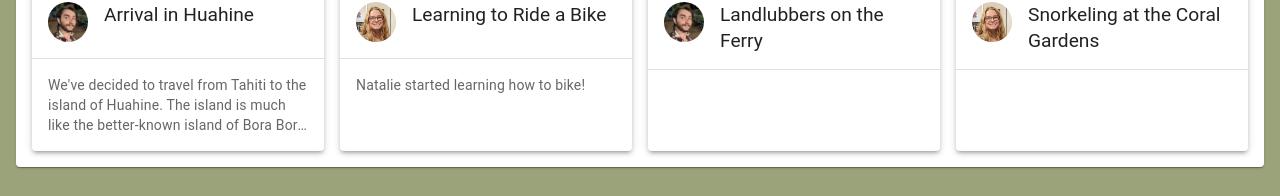
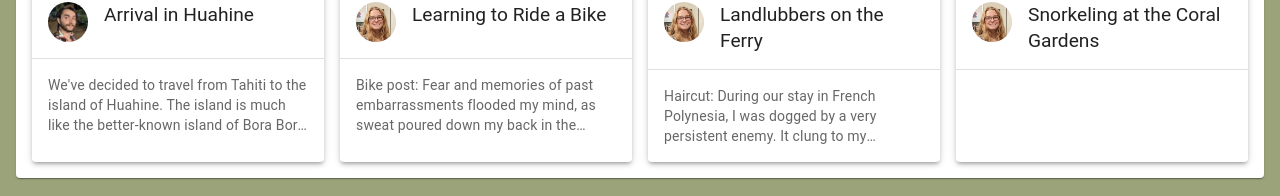
Before and after one commit to CaelCoruscare/nat-cael-blog, a React (Create React App) app: page / in a window 1280 px wide. Shown: the part 230-426 px from the top of the page. Built offline with nearby package versions, Linux system fonts and the light colour scheme.

Commit message:
added some text

```diff
--- a/src/GridOfPosts.js
+++ b/src/GridOfPosts.js
@@ -46,8 +46,13 @@ function GridOfPosts() {
             setP2('')
             break
         case 1:
-            setP0('Natalie started learning how to bike!')
-            setP1('Paragraph 2')
+            setP0('Bike post: Fear and memories of past embarrassments flooded my mind, as sweat poured down my back in the sticky heat and soaked the long shirt I had worn in case of falls. Part of me regretted agreeing to lessons the moment Cael rolled the rusting green bicycle out onto the dirt road near our homestay on Huahine. A combination of poor coordination and anxiety had prevented me from learning to ride as a child and Cael was dead set on helping me conquer that fear. Reluctantly I mounted the bike, my heart pounding as it wobbled violently. ')
+            setP1('With Cael and our friend Leander there to support me, I practiced getting on and off until I could do so relatively smoothly. Next came practicing pedaling with one foot still on the ground to catch me in case of falling, and when that failed to send me flying into the road Cael instructed me to push down harder on the pedal. This sent me coasting a few feet before he told me to put my foot down. Sometimes I was even able to have both feet off the ground for brief periods of time. This was petrifying but exhilarating, and I felt like maybe I actually had a chance to actually learn how to bike. The lesson was cut short by rain and to my my immense relief I was able to change out of the long pants and shirt. If all goes well I will be riding bikes soon!')
+            setP2('')
+            break
+        case 2:
+            setP0('Haircut: During our stay in French Polynesia, I was dogged by a very persistent enemy. It clung to my shoulders and neck during hikes and walks through town, threatening to smother me with intolerable warmth. It grew tangled and bedraggled with rain and sweat and sunscreen and got caught in the buckles of my pack. My hair was quickly becoming my greatest nemesis, as I struggled with the Sisyphean task of keeping it clean and detangled in the tropical heat. Despite initial reluctance due to an awkward pageboy haircut in middle school (the result of Silly Putty and an overzealous little sibling armed with scissors), it was rapidly becoming my only option if I wanted to prevent becoming a dreadlocked walking carpet. ')
+            setP1('After trying and failing to find a skilled barber on the island of Huahine, I resolved that I would chop it all off once we returned to the Tahitian city of Papeete. I walked into the salon armed with a picture of a woman with a bob cut and my debit card, and asked that the offending tresses be hacked off. After shearing off all of the hair below my shoulders, the barber paraded the great thick ponytail around like a trophy of war before he proceeded to shampoo and finish my coiffure. I am still getting used to the end result, often trying to tuck hair that no longer exists behind my ears but I also feel unburdened and ready to take on the world.')
             setP2('Paragraph 3')
             break
         }
@@ -69,8 +74,8 @@ function GridOfPosts() {
     <div>
         <Grid2 container spacing={2}>
             <ArticleCard author='cael' title='Arrival in Huahine' handleOpenPost={() => handleOpenPost(0)} img='/content/arrivalInHuahine/inFrontOfThePlane.jpg' summary="We've decided to travel from Tahiti to the island of Huahine. The island is much like the better-known island of Bora Bora in terms of climate and terrain, but is not built up as a tourism spot. Instead of over-the-water bungalows there are home stays, and most of the islands ~6000 residents do not work in the tourism industry."/>
-            <ArticleCard author='nat' title='Learning to Ride a Bike' handleOpenPost={() => handleOpenPost(1)} img='/content/huahineLearningToBike/learningToBike.jpeg' summary="Natalie started learning how to bike!"/>
-            <ArticleCard author='cael' title='Landlubbers on the Ferry' />
+            <ArticleCard author='nat' title='Learning to Ride a Bike' handleOpenPost={() => handleOpenPost(1)} img='/content/huahineLearningToBike/learningToBike.jpeg' summary="Bike post: Fear and memories of past embarrassments flooded my mind, as sweat poured down my back in the sticky heat and soaked the long shirt I had worn in case of falls. Part of me regretted agreeing to lessons the moment Cael rolled the rusting green bicycle out onto the dirt road near our homestay on Huahine. A combination of poor coordination and anxiety had prevented me from learning to ride as a child and Cael was dead set on helping me conquer that fear. Reluctantly I mounted the bike, my heart pounding as it wobbled violently. "/>
+            <ArticleCard author='nat' title='Landlubbers on the Ferry' handleOpenPost={() => handleOpenPost(2)} img='' summary='Haircut: During our stay in French Polynesia, I was dogged by a very persistent enemy. It clung to my shoulders and neck during hikes and walks through town, threatening to smother me with intolerable warmth. It grew tangled and bedraggled with rain and sweat and sunscreen and got caught in the buckles of my pack. My hair was quickly becoming my greatest nemesis, as I struggled with the Sisyphean task of keeping it clean and detangled in the tropical heat. Despite initial reluctance due to an awkward pageboy haircut in middle school (the result of Silly Putty and an overzealous little sibling armed with scissors), it was rapidly becoming my only option if I wanted to prevent becoming a dreadlocked walking carpet.'/>
             <ArticleCard author='nat' title='Snorkeling at the Coral Gardens'/>
         </Grid2>
 
```
